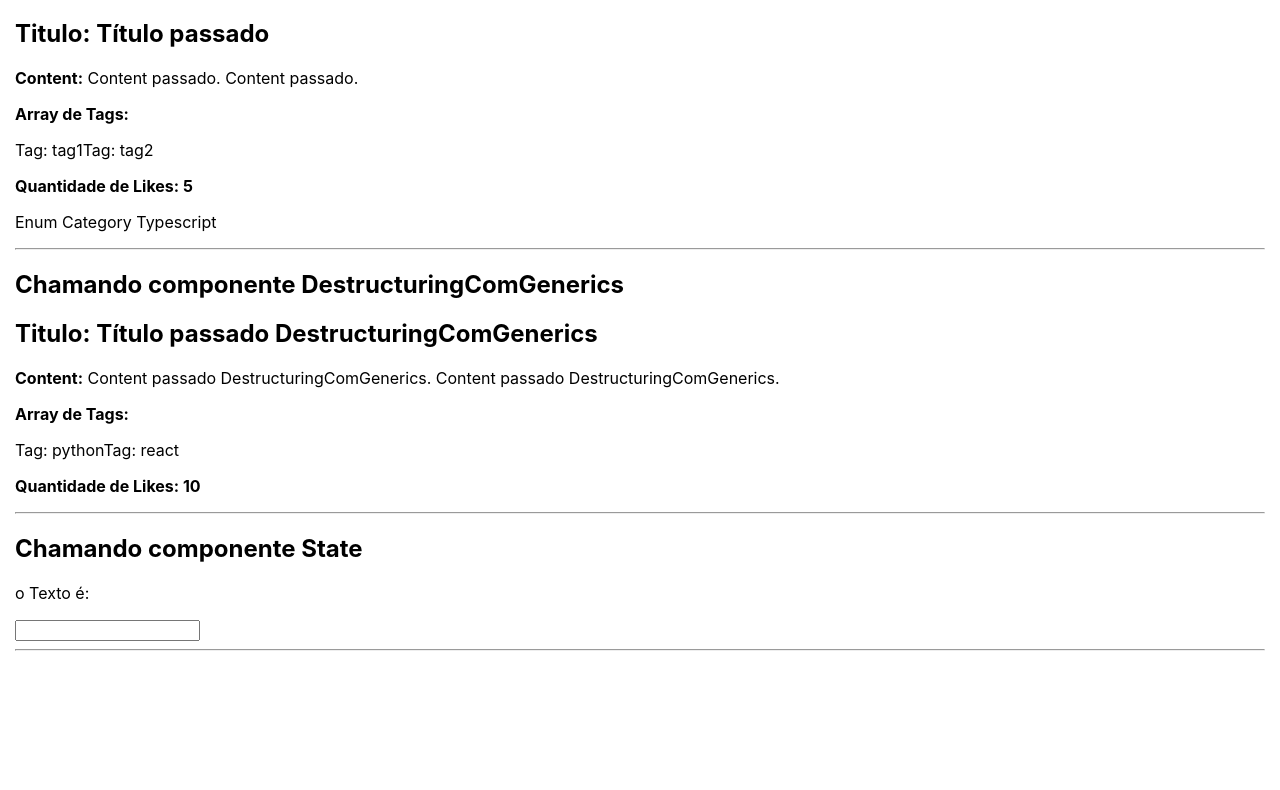
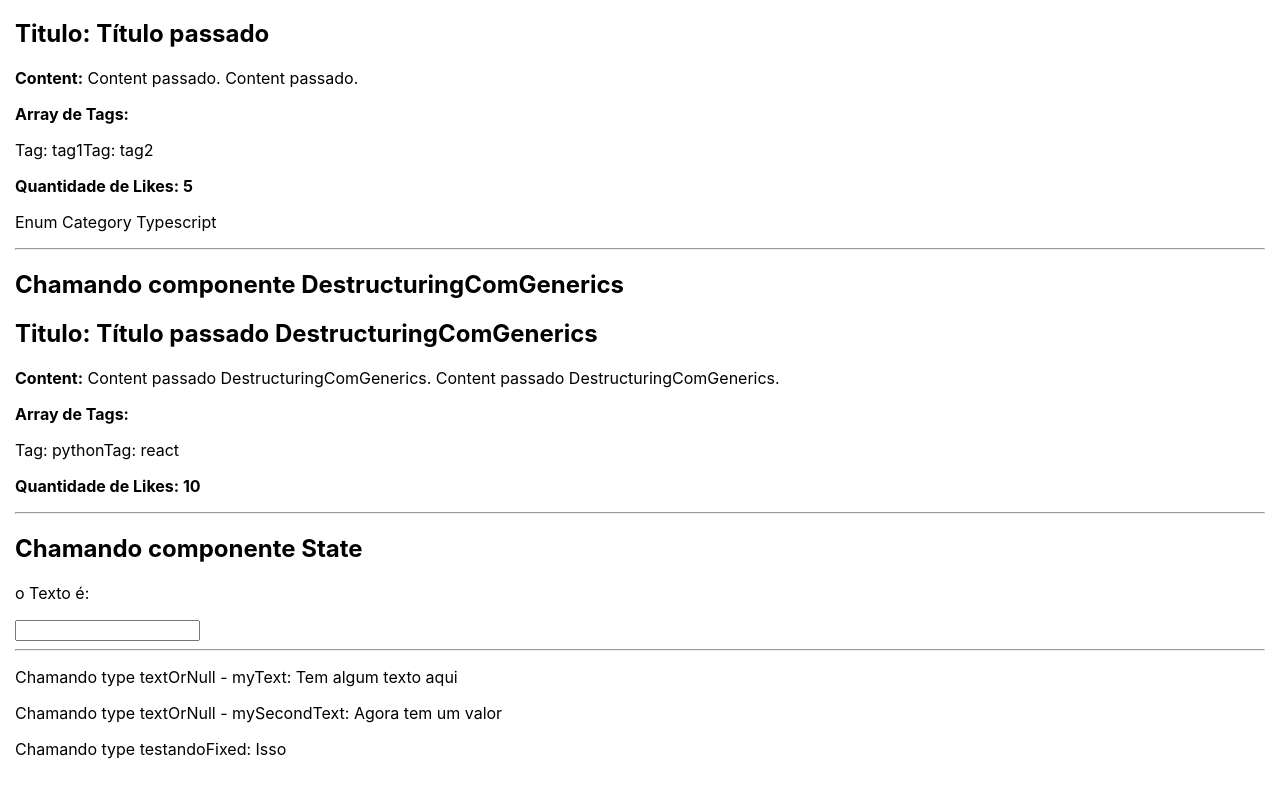
Before and after one commit to ollyvergithub/ReactComTypescriptProjetoInicial, a React (Create React App) app: page / in a window 1280 px wide. Shown: the part 549-1339 px from the top of the page. Before the commit the page ends 1223 px from the top, so only its background shows below. Built offline with nearby package versions, Linux system fonts and the light colour scheme.

Commit message:
Trabalhando com Types arquivo - App.tsx

```diff
--- a/src/App.tsx
+++ b/src/App.tsx
@@ -11,6 +11,10 @@ import {DestructuringComGenerics} from "./components/DestructuringComGenerics";
 // 6 - State
 import {State} from './components/State';
 
+// 8 - Types
+type textOrNull = string | null
+type fixed = "Isso" | "Aquilo"
+const testandoFixed: fixed = "Isso"
 
 function App() {
 
@@ -24,6 +28,12 @@ function App() {
     const userGreeting = (name: string): string =>{
         return `Olá, ${name}!`
     }
+
+    // 8 - Types
+    const myText: textOrNull = "Tem algum texto aqui"
+    let mySecondText: textOrNull = null
+
+    mySecondText = "Agora tem um valor"
 
     return (
         <div className="App">
@@ -55,6 +65,11 @@ function App() {
             />
             <h2>Chamando componente State</h2>
             <State/>
+            <p>Chamando type textOrNull - myText: {myText}</p>
+            <p>Chamando type textOrNull - mySecondText: {mySecondText}</p>
+            <p>Chamando type testandoFixed: {testandoFixed}</p>
+
+
         </div>
     );
 }
```
